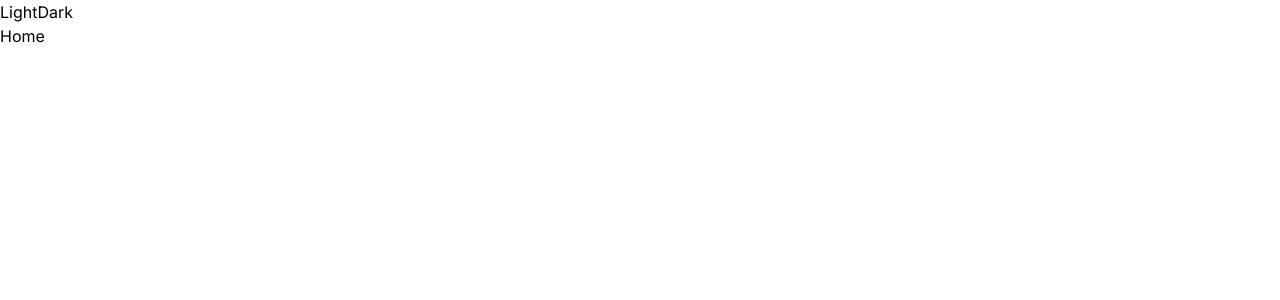
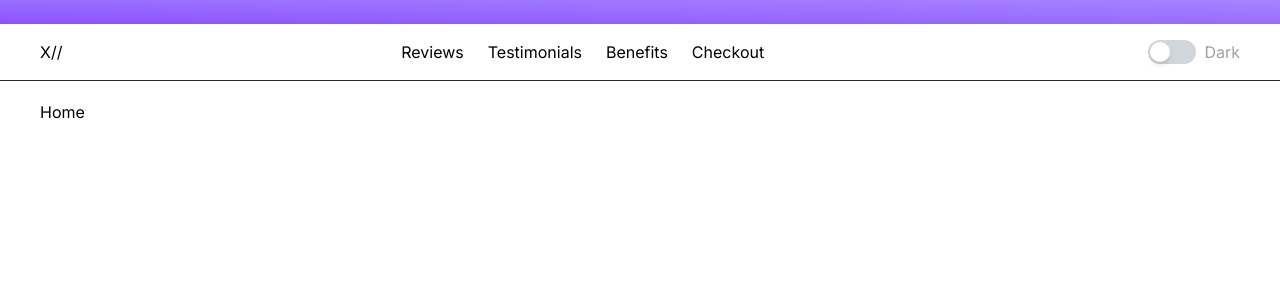
Before and after one commit to daryldeogracias/conv-web-app, a Next.js app: page / in a window 1280 px wide. Shown: the top 300 px of the page. Built offline with nearby package versions, Linux system fonts and the light colour scheme.

Commit message:
feat: navbar

```diff
--- a/app/components/Mode.tsx
+++ b/app/components/Mode.tsx
@@ -4,13 +4,40 @@ import * as React from "react";
 import { useTheme } from "next-themes";
 
 const Mode = () => {
-  const { setTheme } = useTheme();
+  const { theme, setTheme } = useTheme();
+
+  const isLight = theme === "light";
 
   return (
-    <div>
-      <button onClick={() => setTheme("light")}>Light</button>
-      <button onClick={() => setTheme("dark")}>Dark</button>
+    <div className="flex items-center gap-2">
+      <span
+        className={` transition-opacity duration-200 ${
+          isLight ? "text-white" : "text-stone-400"
+        }`}
+      >
+        Light
+      </span>
+
+      <button
+        onClick={() => setTheme(isLight ? "dark" : "light")}
+        className="relative w-12 h-6 rounded-full bg-gray-300 dark:bg-neutral-600 transition-colors cursor-pointer"
+      >
+        <span
+          className={`absolute top-[2px] left-[2px] h-5 w-5 rounded-full bg-white shadow-md transition-transform duration-300 transform ${
+            !isLight ? "translate-x-6" : "translate-x-0"
+          }`}
+        />
+      </button>
+
+      <span
+        className={`transition-opacity duration-200 ${
+          isLight ? "text-stone-400" : "text-white"
+        }`}
+      >
+        Dark
+      </span>
     </div>
   );
 };
+
 export default Mode;
--- /dev/null
+++ b/app/components/Navbar.tsx
@@ -0,0 +1,39 @@
+"use client";
+
+import React from "react";
+import Mode from "./Mode";
+import { useTheme } from "next-themes";
+
+const Navbar = () => {
+  const { theme } = useTheme();
+  console.log("themes", theme);
+
+  return (
+    <React.Fragment>
+      <div className="fixed top-0 left-0 w-full border-b border-stone-800 z-50 bg-white dark:bg-black">
+        <div className=" bg-linear-to-bl from-violet-400 to-violet-500 p-3"></div>
+        <div className="flex items-center justify-between max-w-[1200px] mx-auto py-4">
+          <p className="text-black dark:text-white">X//</p>
+          <div className="flex items-center gap-6 text-black dark:text-white">
+            <div className="cursor-pointer hover:underline underline-offset-2">
+              Reviews
+            </div>
+            <div className="cursor-pointer hover:underline underline-offset-2">
+              Testimonials
+            </div>
+            <div className="cursor-pointer hover:underline underline-offset-2">
+              Benefits
+            </div>
+            <div className="cursor-pointer hover:underline underline-offset-2">
+              Checkout
+            </div>
+          </div>
+          <Mode />
+        </div>
+      </div>
+      <div className="h-[100px]" />
+    </React.Fragment>
+  );
+};
+
+export default Navbar;
--- a/app/globals.css
+++ b/app/globals.css
@@ -1 +1,14 @@
 @import "tailwindcss";
+
+@layer base {
+  *,
+  *::before,
+  *::after {
+    box-sizing: border-box;
+  }
+
+  * {
+    margin: 0;
+    padding: 0;
+  }
+}
--- a/app/layout.tsx
+++ b/app/layout.tsx
@@ -1,5 +1,6 @@
 import "./globals.css";
 import Mode from "./components/Mode";
+import Navbar from "./components/Navbar";
 import NextThemeProvider from "./next-theme.provider";
 import { Inter } from "next/font/google";
 import type { Metadata } from "next";
@@ -22,12 +23,14 @@ export default function RootLayout({
       <body className={inter.className}>
         <NextThemeProvider
           attribute="class"
-          defaultTheme="system"
-          enableSystem
+          defaultTheme="light"
+          enableSystem={false}
           disableTransitionOnChange
         >
-          <Mode />
-          {children}
+          <div className="relative max-w-[1200px] mx-auto">
+            <Navbar />
+            {children}
+          </div>
         </NextThemeProvider>
       </body>
     </html>
```
